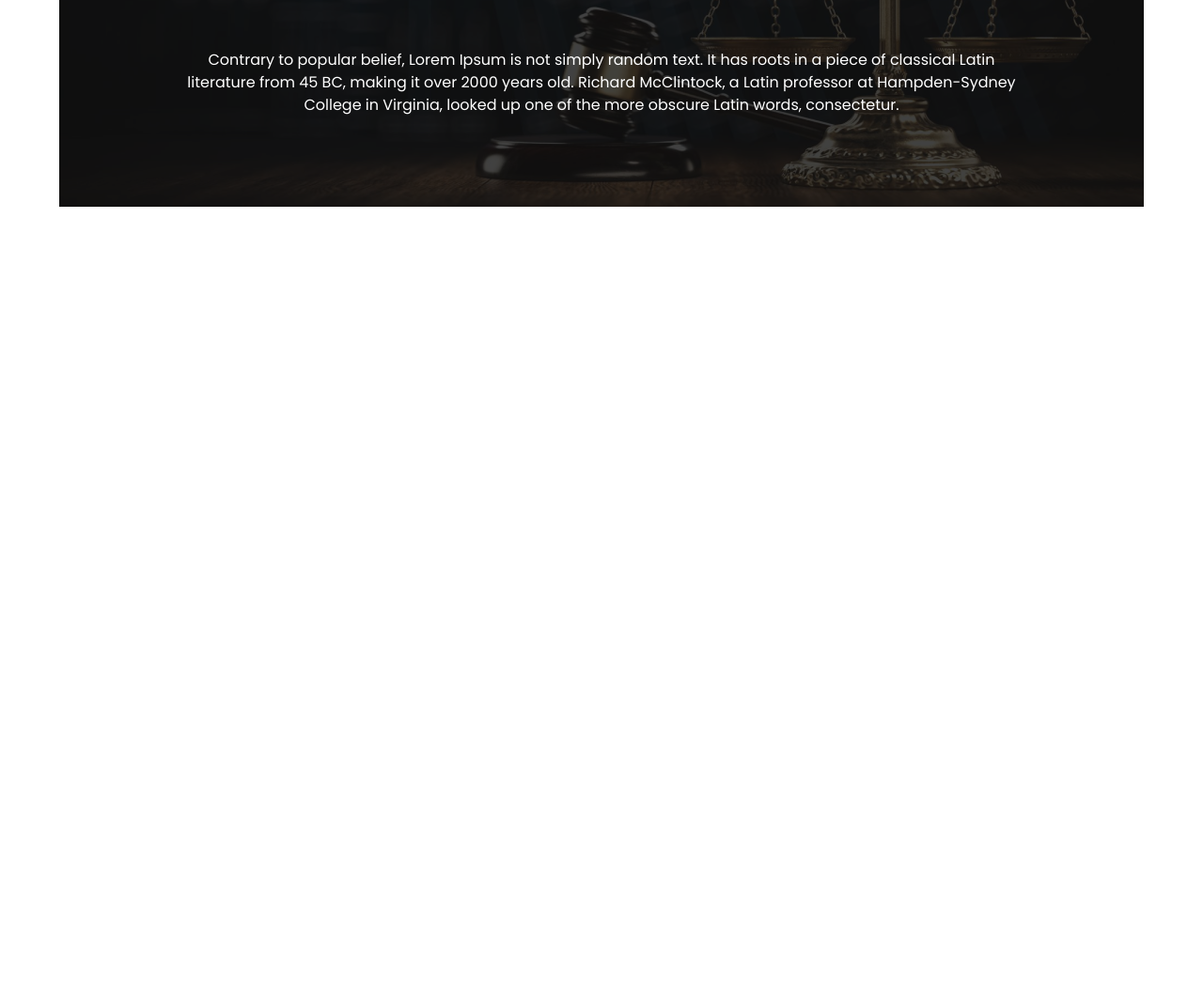
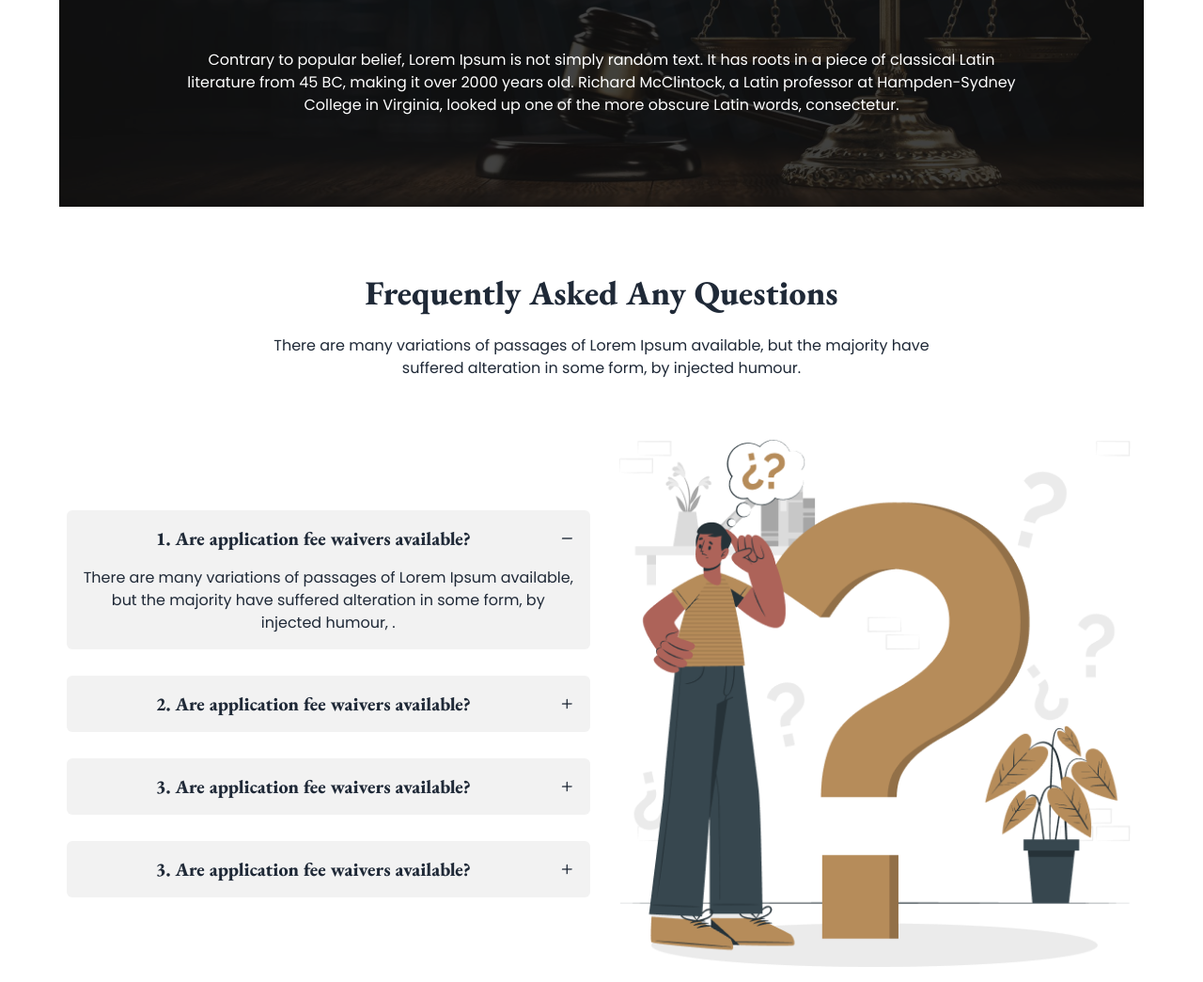
Before and after one commit to mashfikur/legal-solutions-website-responsive, a plain HTML site: page index.html in a window 1280 px wide. Shown: the part 2559-3604 px from the top of the page at 94% size. Before the commit the page ends 2851 px from the top, so only its background shows below. Drawn offline with nearby package versions, Linux system fonts and the light colour scheme.

Commit message:
FAQ section added

```diff
--- a/index.html
+++ b/index.html
@@ -364,6 +364,90 @@
           </div>
         </div>
       </section>
+
+      <!-- FAQ section -->
+      <section class="text-center">
+        <h3 class="font-garamond font-extrabold text-4xl mb-6">
+          Frequently Asked Any Questions
+        </h3>
+        <p>
+          There are many variations of passages of Lorem Ipsum available, but
+          the majority have <br />
+          suffered alteration in some form, by injected humour.
+        </p>
+
+        <!-- faq container -->
+        <div
+          class="flex flex-col-reverse lg:flex-row gap-6 items-center mt-12 p-4"
+        >
+          <div class="lg:w-1/2 space-y-7">
+            <!-- 1 -->
+            <div class="collapse rounded-md collapse-plus bg-base-200">
+              <input type="radio" name="my-accordion-3" checked="checked" />
+              <div class="collapse-title text-xl font-extrabold font-garamond">
+                1. Are application fee waivers available?
+              </div>
+              <div class="collapse-content">
+                <p>
+                  There are many variations of passages of Lorem Ipsum
+                  available, but the majority have suffered alteration in some
+                  form, by injected humour, .
+                </p>
+              </div>
+            </div>
+
+            <!-- 2 -->
+            <div class="collapse rounded-md collapse-plus bg-base-200">
+              <input type="radio" name="my-accordion-3" />
+              <div class="collapse-title text-xl font-extrabold font-garamond">
+                2. Are application fee waivers available?
+              </div>
+              <div class="collapse-content">
+                <p>
+                  There are many variations of passages of Lorem Ipsum
+                  available, but the majority have suffered alteration in some
+                  form, by injected humour, .
+                </p>
+              </div>
+            </div>
+
+            <!-- 3 -->
+            <div class="collapse rounded-md collapse-plus bg-base-200">
+              <input type="radio" name="my-accordion-3" />
+              <div class="collapse-title text-xl font-extrabold font-garamond">
+                3. Are application fee waivers available?
+              </div>
+              <div class="collapse-content">
+                <p>
+                  There are many variations of passages of Lorem Ipsum
+                  available, but the majority have suffered alteration in some
+                  form, by injected humour, .
+                </p>
+              </div>
+            </div>
+
+            <!-- 4 -->
+            <div class="collapse rounded-md collapse-plus bg-base-200">
+              <input type="radio" name="my-accordion-3" />
+              <div class="collapse-title text-xl font-extrabold font-garamond">
+                3. Are application fee waivers available?
+              </div>
+              <div class="collapse-content">
+                <p>
+                  There are many variations of passages of Lorem Ipsum
+                  available, but the majority have suffered alteration in some
+                  form, by injected humour, .
+                </p>
+              </div>
+            </div>
+          </div>
+
+          <!-- image -->
+          <div class="md:w-1/2 lg:w-auto">
+            <img src="images/faq.png" alt="" />
+          </div>
+        </div>
+      </section>
     </main>
     <footer></footer>
   </body>
```
